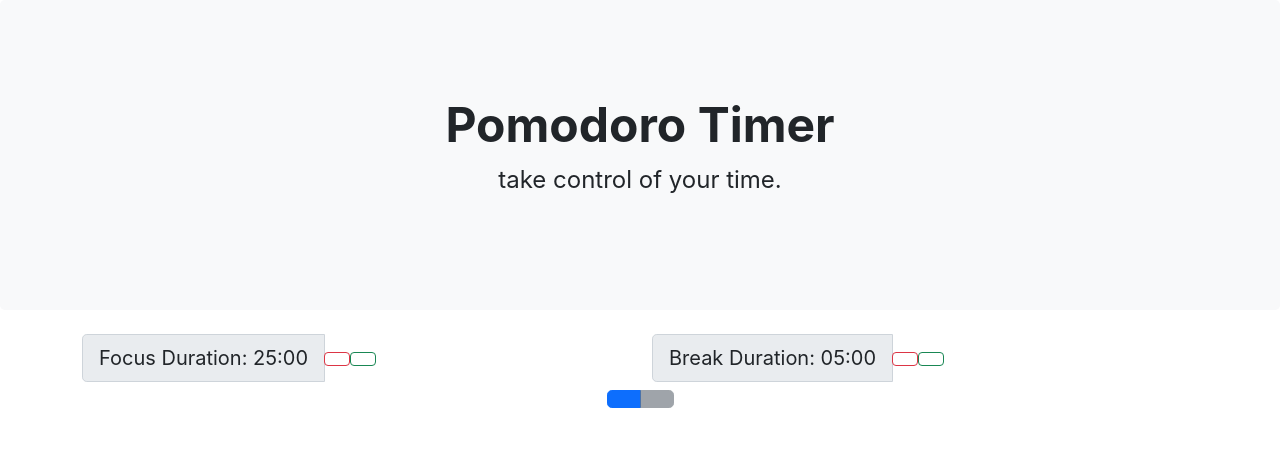
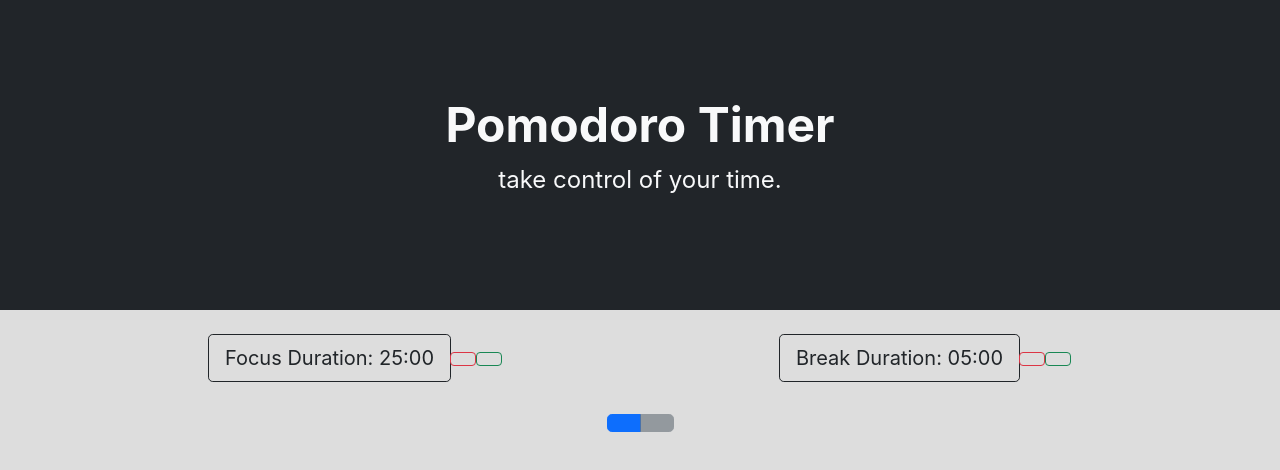
Before and after one commit to matthewgoicochea/pomodoro-timer, a React (Create React App) app: page / in a window 1280 px wide. Shown: the top 470 px of the page. Built offline with nearby package versions, Linux system fonts and the light colour scheme; a web font is replaced by a local one.

Commit message:
updated bg + btn colors

```diff
--- a/src/App.css
+++ b/src/App.css
@@ -14,6 +14,11 @@ body {
     sans-serif;
   -webkit-font-smoothing: antialiased;
   -moz-osx-font-smoothing: grayscale;
+  background-color: #ddd;
+}
+
+.bg-grey {
+  background: #ddd;
 }
 
 .oi:hover {
--- a/src/BreakDuration.jsx
+++ b/src/BreakDuration.jsx
@@ -3,9 +3,12 @@ import { minutesToDuration } from "./utils/duration";
 
 function BreakDuration({ state, onChange, breakDuration }) {
   return (
-    <div className="input-group input-group-lg mb-2">
+    <div className="input-group input-group-lg mb-2 justify-content-center">
       {/* display the current break session duration */}
-      <span className="input-group-text" data-testid="duration-focus">
+      <span
+        className="input-group-text bg-grey btn-outline-dark rounded-3"
+        data-testid="duration-focus"
+      >
         {`Break Duration: ${minutesToDuration(breakDuration)}`}
       </span>
 
@@ -13,7 +16,7 @@ function BreakDuration({ state, onChange, breakDuration }) {
       <div className="input-group-append align-self-center">
         <button
           type="button"
-          className="btn btn-outline-danger text-danger"
+          className="btn btn-outline-danger text-danger shadow-none"
           id="timerButton"
           data-testid="decrease-break"
           onClick={() =>
@@ -24,12 +27,12 @@ function BreakDuration({ state, onChange, breakDuration }) {
             )
           }
         >
-          <span className="oi oi-minus" />
+          <span className="oi oi-minus my-2" />
         </button>
 
         <button
           type="button"
-          className="btn btn-outline-success text-success"
+          className="btn btn-outline-success text-success shadow-none"
           id="timerButton"
           data-testid="increase-break"
           onClick={() =>
@@ -40,7 +43,7 @@ function BreakDuration({ state, onChange, breakDuration }) {
             )
           }
         >
-          <span className="oi oi-plus" />
+          <span className="oi oi-plus my-2" />
         </button>
       </div>
     </div>
--- a/src/DurationButtons.jsx
+++ b/src/DurationButtons.jsx
@@ -9,7 +9,7 @@ function DurationButtons({
   setBreakDuration,
 }) {
   return (
-    <div className="row">
+    <div className="row mb-4">
       <div className="col">
         <FocusDuration
           state={state}
--- a/src/FocusDuration.jsx
+++ b/src/FocusDuration.jsx
@@ -3,9 +3,12 @@ import { minutesToDuration } from "./utils/duration";
 
 function FocusDuration({ state, onChange, focusDuration }) {
   return (
-    <div className="input-group input-group-lg mb-2">
+    <div className="input-group input-group-lg mb-2 justify-content-center">
       {/* display the current focus session duration */}
-      <span className="input-group-text" data-testid="duration-focus">
+      <span
+        className="input-group-text bg-grey btn-outline-dark rounded-3"
+        data-testid="duration-focus"
+      >
         {`Focus Duration: ${minutesToDuration(focusDuration)}`}
       </span>
 
@@ -24,7 +27,7 @@ function FocusDuration({ state, onChange, focusDuration }) {
             )
           }
         >
-          <span className="oi oi-minus" />
+          <span className="oi oi-minus my-2" />
         </button>
 
         <button
@@ -40,7 +43,7 @@ function FocusDuration({ state, onChange, focusDuration }) {
             )
           }
         >
-          <span className="oi oi-plus" />
+          <span className="oi oi-plus my-2" />
         </button>
       </div>
     </div>
--- a/src/Header.jsx
+++ b/src/Header.jsx
@@ -2,7 +2,7 @@ import React from "react";
 
 function Header() {
   return (
-    <div className="p-5 mb-3 mb-md-4 bg-light rounded-3">
+    <div className="p-5 mb-3 mb-md-4 bg-dark text-light">
       <div className="container-fluid py-5">
         <h1 className="display-5 fw-bold">Pomodoro Timer</h1>
         <p className="fs-4">take control of your time.</p>
--- a/src/PlayStopButtons.jsx
+++ b/src/PlayStopButtons.jsx
@@ -89,7 +89,7 @@ function PlayStopButtons({
           {/* PLAY/PAUSE BTN: starts/pauses session */}
           <button
             type="button"
-            className="btn btn-primary"
+            className="btn btn-primary shadow-none"
             data-testid="play-pause"
             title="Start or pause timer"
             onClick={playPause}
@@ -105,7 +105,7 @@ function PlayStopButtons({
           {/* STOP BTN: stops session and disables when no active session */}
           <button
             type="button"
-            className="btn btn-secondary disabled"
+            className="btn btn-secondary shadow-none disabled"
             id="stopBtn"
             title="Stop the session"
             onClick={onStop}
```
